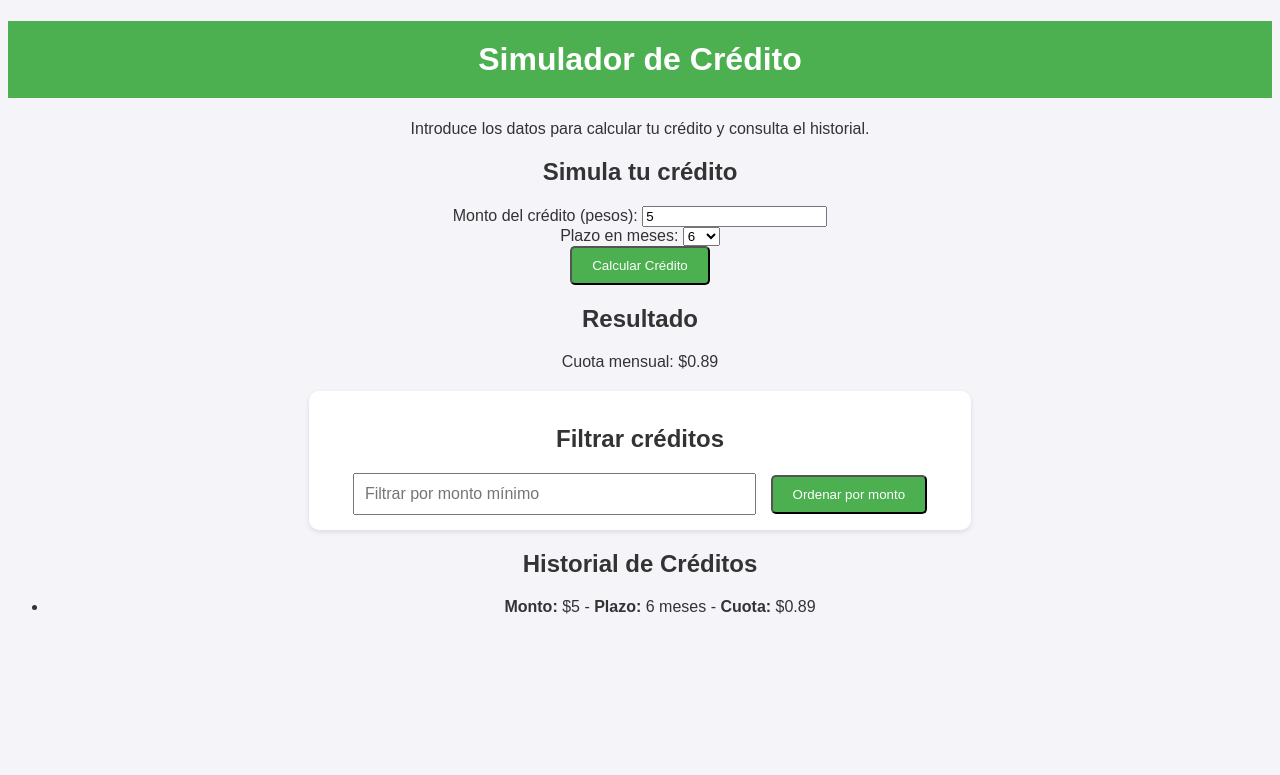
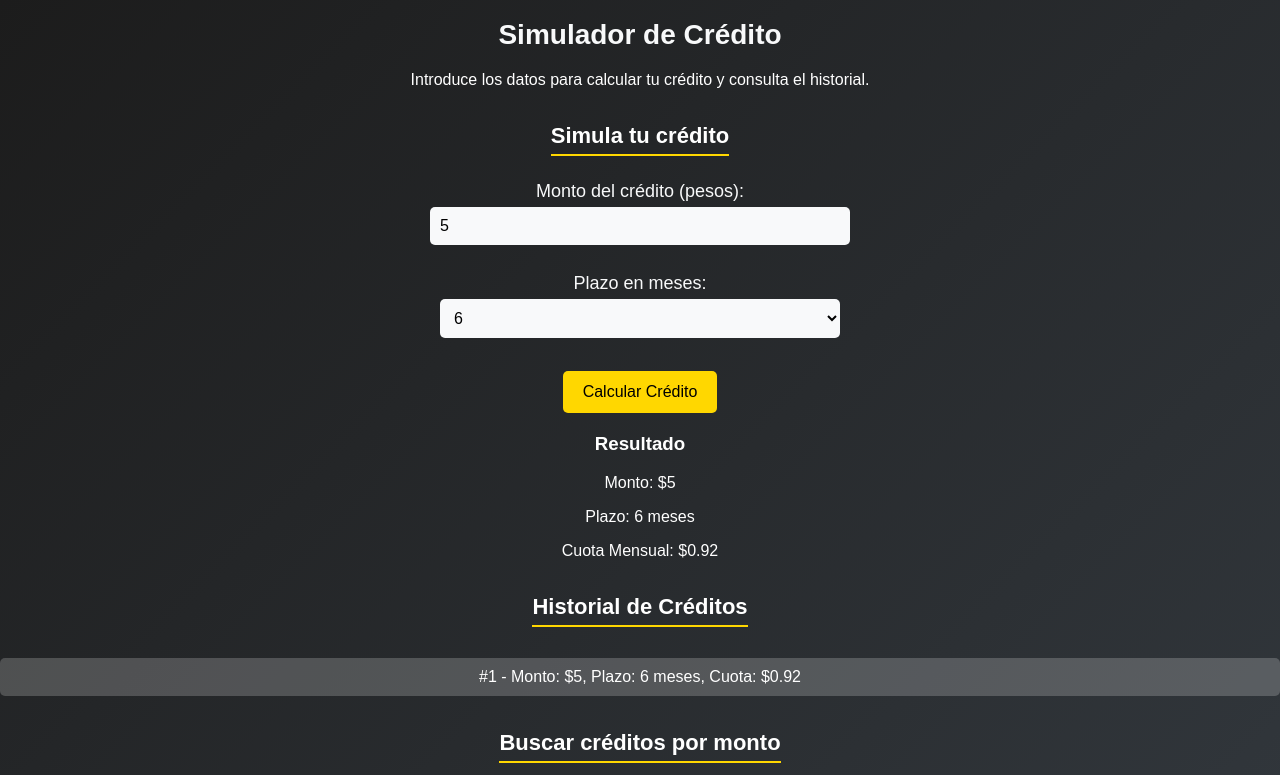
Before and after one commit to Paula-Arriagada-Zeta/proyectojs, a plain HTML site: page index.html in a window 1280 px wide. Both pictures are taken after typing "5" into the empty fields and a click on the button "Calcular Crédito". Shown: the top 775 px of the page. Drawn offline with Linux system fonts and the light colour scheme.

Commit message:
trabajo final

```diff
--- a/css/styles.css
+++ b/css/styles.css
@@ -1,41 +1,115 @@
-
+/* Estilos generales */
 body {
-    font-family: Arial, sans-serif;
-    background-color: #f4f4f9;
-    color: #333;
+    font-family: 'Poppins', sans-serif;
+    margin: 0;
+    padding: 0;
+    background: linear-gradient(135deg, #1C1C1C, #343A40);
+    color: white;
     text-align: center;
 }
 
-h1 {
-    background-color: #4CAF50;
-    color: white;
-    padding: 20px 0;
+/* Contenedor principal */
+.container {
+    width: 80%;
+    margin: 20px auto;
+    padding: 20px;
+    background: rgba(255, 255, 255, 0.1);
+    backdrop-filter: blur(10px);
+    border-radius: 10px;
+    box-shadow: 0px 5px 15px rgba(0, 0, 0, 0.3);
 }
 
+/* Títulos */
+h1 {
+    font-size: 28px;
+    margin-bottom: 20px;
+    color: #F8F9FA;
+}
+
+h2 {
+    font-size: 22px;
+    margin-bottom: 15px;
+    border-bottom: 2px solid #FFD700;
+    display: inline-block;
+    padding-bottom: 5px;
+}
+
+/* Formularios */
+form {
+    display: flex;
+    flex-direction: column;
+    align-items: center;
+    margin-bottom: 20px;
+}
+
+label {
+    font-size: 18px;
+    margin-top: 10px;
+    color: #F8F9FA;
+}
+
+input, select {
+    padding: 10px;
+    font-size: 16px;
+    width: 80%;
+    max-width: 400px;
+    border: none;
+    border-radius: 5px;
+    margin-top: 5px;
+    background: #F8F9FA;
+    color: black;
+}
+
+/* Botones */
 button {
-    background-color: #4CAF50;
-    color: white;
-    padding: 10px 20px;
+    background: #FFD700;
+    color: black;
+    border: none;
+    padding: 12px 20px;
+    font-size: 16px;
     cursor: pointer;
     border-radius: 5px;
+    margin-top: 15px;
+    transition: background 0.3s ease, transform 0.2s ease;
 }
 
-#interaccion {
-    margin: 20px auto;
-    padding: 15px;
-    width: 50%;
-    background-color: #fff;
-    box-shadow: 0 2px 5px rgba(0, 0, 0, 0.1);
-    border-radius: 10px;
+button:hover {
+    background: #FFC107;
+    transform: scale(1.05);
 }
 
-#buscarCredito {
+/* Secciones */
+.section {
+    margin-top: 30px;
+    padding: 20px;
+    background: rgba(255, 255, 255, 0.15);
+    backdrop-filter: blur(10px);
+    border-radius: 10px;
+    width: 80%;
+    margin-left: auto;
+    margin-right: auto;
+}
+
+/* Lista de historial y resultados */
+ul {
+    list-style-type: none;
+    padding: 0;
+}
+
+ul li {
     padding: 10px;
-    width: 60%;
+    background: rgba(255, 255, 255, 0.2);
+    border-radius: 5px;
+    margin: 5px 0;
     font-size: 16px;
 }
 
-#ordenarCredito {
-    padding: 10px 20px;
-    margin-left: 10px;
+/* Botón de carga de API */
+.api-button {
+    background: #17A2B8;
+    color: white;
 }
+
+.api-button:hover {
+    background: #138496;
+}
--- a/index.html
+++ b/index.html
@@ -4,13 +4,14 @@
 <head>
     <meta charset="UTF-8">
     <meta name="viewport" content="width=device-width, initial-scale=1.0">
-    <title>Simulador Interactivo de Créditos</title>
+    <title>Simulador de Crédito Avanzado</title>
     <link rel="stylesheet" href="css/styles.css">
 </head>
 <body>
     <h1>Simulador de Crédito</h1>
     <p>Introduce los datos para calcular tu crédito y consulta el historial.</p>
 
+    <!-- Formulario para simular crédito -->
     <div id="form-simulador">
         <h2>Simula tu crédito</h2>
         <form id="simuladorForm">
@@ -27,19 +28,35 @@
         </form>
     </div>
 
+    <!-- Sección para mostrar resultados -->
     <div id="resultado"></div>
 
-    <div id="interaccion">
-        <h2>Filtrar créditos</h2>
-        <input type="number" id="buscarCredito" placeholder="Filtrar por monto mínimo">
-        <button id="ordenarCredito">Ordenar por monto</button>
-    </div>
-
+    <!-- Historial de créditos -->
     <div id="historial">
         <h2>Historial de Créditos</h2>
         <ul id="listaHistorial"></ul>
     </div>
 
+    <!-- Formulario para búsqueda -->
+    <div id="form-busqueda">
+        <h2>Buscar créditos por monto</h2>
+        <form id="busquedaForm">
+            <label for="minMonto">Monto mínimo:</label>
+            <input type="number" id="minMonto" required><br>
+            <label for="maxMonto">Monto máximo:</label>
+            <input type="number" id="maxMonto" required><br>
+            <button type="submit">Buscar</button>
+        </form>
+        <ul id="resultadosBusqueda"></ul>
+    </div>
+
+    <!-- Sección para cargar datos desde una API -->
+    <div id="api-data">
+        <h2>Últimos Datos de Mercado Financiero</h2>
+        <button id="cargarDatos">Cargar Datos</button>
+        <ul id="listaDatos"></ul>
+    </div>
+
     <script src="js/miarchivo.js"></script>
 </body>
 </html>
--- a/js/miarchivo.js
+++ b/js/miarchivo.js
@@ -1,67 +1,101 @@
 
-document.addEventListener('DOMContentLoaded', () => {
-    cargarHistorial();
-});
+// Objeto para representar un crédito
+class Credito {
+    constructor(monto, plazo, tasaInteres) {
+        this.monto = monto;
+        this.plazo = plazo;
+        this.tasaInteres = tasaInteres;
+        this.cuotaMensual = this.calcularCuotaMensual();
+    }
 
-function calcularCredito(monto, plazo) {
-    const tasaInteres = 0.02;
-    const cuota = (monto * tasaInteres) / (1 - Math.pow(1 + tasaInteres, -plazo));
-    return cuota.toFixed(2);
+    calcularCuotaMensual() {
+        return ((this.monto * (1 + this.tasaInteres / 100)) / this.plazo).toFixed(2);
+    }
 }
 
-document.getElementById('simuladorForm').addEventListener('submit', (e) => {
-    e.preventDefault();
-    const monto = parseFloat(document.getElementById('monto').value);
-    const plazo = parseInt(document.getElementById('plazo').value);
-    const resultado = calcularCredito(monto, plazo);
+// Array para almacenar créditos simulados
+let historialCreditos = [];
 
-    document.getElementById('resultado').innerHTML = `<h2>Resultado</h2><p>Cuota mensual: $${resultado}</p>`;
-    guardarEnHistorial({ monto, plazo, resultado });
-});
-
-function guardarEnHistorial(credito) {
-    let historial = JSON.parse(localStorage.getItem('historial')) || [];
-    historial.push(credito);
-    localStorage.setItem('historial', JSON.stringify(historial));
-    mostrarHistorial();
-}
-
-function cargarHistorial() {
-    mostrarHistorial();
-}
-
-function mostrarHistorial() {
-    const historialLista = document.getElementById('listaHistorial');
-    historialLista.innerHTML = '';
-    let historial = JSON.parse(localStorage.getItem('historial')) || [];
-
-    historial.forEach((credito) => {
-        let listItem = document.createElement('li');
-        listItem.innerHTML = `<strong>Monto:</strong> $${credito.monto} -
-                            <strong>Plazo:</strong> ${credito.plazo} meses -
-                            <strong>Cuota:</strong> $${credito.resultado}`;
-        historialLista.appendChild(listItem);
+// Función para actualizar el historial dinámicamente en el DOM
+function actualizarHistorial() {
+    const listaHistorial = document.getElementById("listaHistorial");
+    listaHistorial.innerHTML = "";
+    historialCreditos.forEach((credito, index) => {
+        const item = document.createElement("li");
+        item.textContent = `#${index + 1} - Monto: $${credito.monto}, Plazo: ${credito.plazo} meses, Cuota: $${credito.cuotaMensual}`;
+        listaHistorial.appendChild(item);
     });
 }
 
-document.getElementById('buscarCredito').addEventListener('input', () => {
-    const valor = parseFloat(document.getElementById('buscarCredito').value);
-    let historial = JSON.parse(localStorage.getItem('historial')) || [];
-    const historialLista = document.getElementById('listaHistorial');
-    historialLista.innerHTML = '';
+// Función para manejar la simulación de crédito
+function manejarSimulacion(event) {
+    event.preventDefault();
+    const monto = parseFloat(document.getElementById("monto").value);
+    const plazo = parseInt(document.getElementById("plazo").value);
+    const tasaInteres = 10;
 
-    historial.filter(credito => credito.monto >= valor).forEach(credito => {
-        let listItem = document.createElement('li');
-        listItem.innerHTML = `<strong>Monto:</strong> $${credito.monto} -
-                            <strong>Plazo:</strong> ${credito.plazo} meses -
-                            <strong>Cuota:</strong> $${credito.resultado}`;
-        historialLista.appendChild(listItem);
+    if (isNaN(monto) || monto <= 0) {
+        alert("Por favor, ingrese un monto válido.");
+        return;
+    }
+
+    const credito = new Credito(monto, plazo, tasaInteres);
+    historialCreditos.push(credito);
+
+    const resultadoDiv = document.getElementById("resultado");
+    resultadoDiv.innerHTML = `<h3>Resultado</h3>
+        <p>Monto: $${credito.monto}</p>
+        <p>Plazo: ${credito.plazo} meses</p>
+        <p>Cuota Mensual: $${credito.cuotaMensual}</p>`;
+
+    actualizarHistorial();
+}
+
+// Función para manejar la búsqueda en el historial
+function manejarBusqueda(event) {
+    event.preventDefault();
+    const minMonto = parseFloat(document.getElementById("minMonto").value);
+    const maxMonto = parseFloat(document.getElementById("maxMonto").value);
+
+    if (isNaN(minMonto) || isNaN(maxMonto) || minMonto > maxMonto) {
+        alert("Por favor, ingrese un rango válido.");
+        return;
+    }
+
+    const resultados = historialCreditos.filter(
+        (credito) => credito.monto >= minMonto && credito.monto <= maxMonto
+    );
+
+    const listaResultados = document.getElementById("resultadosBusqueda");
+    listaResultados.innerHTML = "";
+    resultados.forEach((credito, index) => {
+        const item = document.createElement("li");
+        item.textContent = `Resultado #${index + 1}: Monto: $${credito.monto}, Plazo: ${credito.plazo} meses, Cuota: $${credito.cuotaMensual}`;
+        listaResultados.appendChild(item);
     });
-});
+}
 
-document.getElementById('ordenarCredito').addEventListener('click', () => {
-    let historial = JSON.parse(localStorage.getItem('historial')) || [];
-    historial.sort((a, b) => a.monto - b.monto);
-    localStorage.setItem('historial', JSON.stringify(historial));
-    mostrarHistorial();
-});
+// Función para cargar datos desde una API externa
+async function cargarDatosAPI() {
+    try {
+        const response = await fetch("https://api.exchangerate-api.com/v4/latest/USD");
+        const data = await response.json();
+        const listaDatos = document.getElementById("listaDatos");
+        listaDatos.innerHTML = "";
+
+        Object.entries(data.rates).slice(0, 5).forEach(([moneda, tasa]) => {
+            const item = document.createElement("li");
+            item.textContent = `1 USD = ${tasa} ${moneda}`;
+            listaDatos.appendChild(item);
+        });
+
+        alert("Datos de mercado financiero cargados con éxito.");
+    } catch (error) {
+        alert("Error al cargar los datos de la API.");
+    }
+}
+
+// Asociar eventos a los formularios y botones
+document.getElementById("simuladorForm").addEventListener("submit", manejarSimulacion);
+document.getElementById("busquedaForm").addEventListener("submit", manejarBusqueda);
+document.getElementById("cargarDatos").addEventListener("click", cargarDatosAPI);
```
